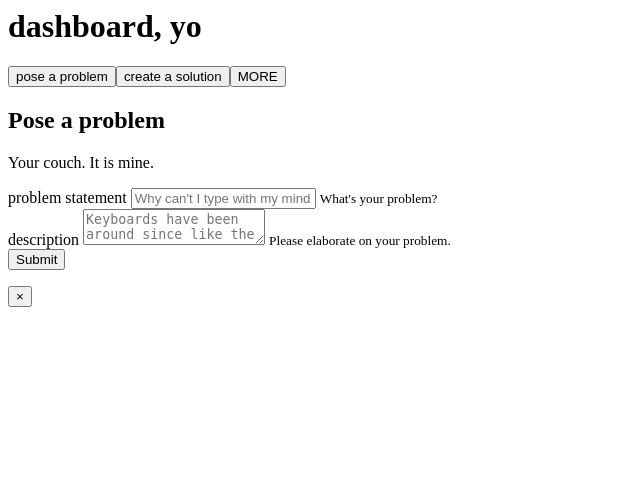
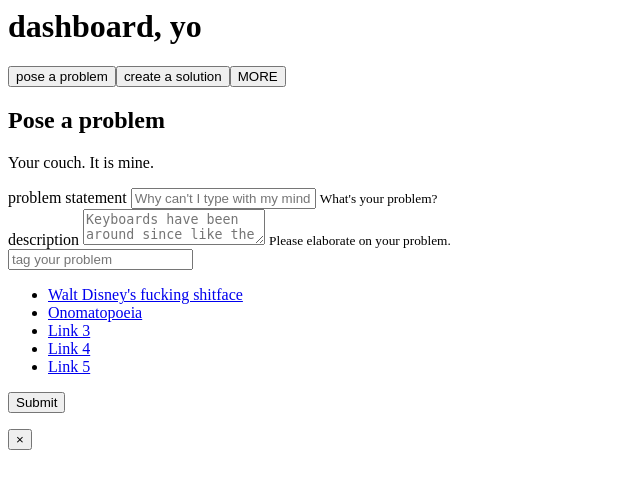
Before and after one commit to Serubin/Mindcloud, a PHP site: page /pages/dashboard.php in a window 1280 px wide. Shown: the top 489 px of the page, without its empty margins (0-640 px from the left). Run offline with PHP 8.4, Linux system fonts and the light colour scheme.

Commit message:
Started to try to incorporate tags to front end.     Probably just going to do it manually with an inline list and jquery on an input field.

```diff
--- a/api/controllers/Problem.php
+++ b/api/controllers/Problem.php
@@ -85,7 +85,7 @@
 
 		try {
 			// check that we have the appropriate data
-			if (!isset($this->_params['problem_id']), $this->_params['vote'], $_SESSON['uid']) {
+			if (!isset($this->_params['problem_id'], $this->_params['vote'], $_SESSON['uid'])) {
 				throw new Exception("No problem id given", __FUNCTION__);
 			}
 
--- a/api/include/db_config.php
+++ b/api/include/db_config.php
@@ -21,4 +21,4 @@
 $mysqli = new mysqli(HOST, USER, PASSWORD, DATABASE);
 
 // Specify cookie security
-$secure = false;
+define("SECURE", false);
--- a/api/include/vote.php
+++ b/api/include/vote.php
@@ -7,11 +7,11 @@
  * All lines will fit with 80 columns.
  *****************************************************************************/
 
+define("UPVOTE", 1);
+define("DOWNVOTE", -1);
 
 class Vote {
 
-	define("UPVOTE", 1);
-	define("DOWNVOTE", -1);
 
 	/**
 	 * addVote()
--- a/api/models/ProblemObject.php
+++ b/api/models/ProblemObject.php
@@ -175,7 +175,7 @@
 
 		try {
 			if (isset($this->id)) {
-				throw new ProblemException("Could not load preview: id not set.", __FUNCTION__)
+				throw new ProblemException("Could not load preview: id not set.", __FUNCTION__);
 			}
 
 			// fetch from the db the information about this problem
--- a/web/pages/dashboard.php
+++ b/web/pages/dashboard.php
@@ -26,6 +26,25 @@
 	     	<small class="error">Please elaborate on your problem.</small>
 	    </div>
 
+		<!-- tags -->
+		<div id="tag-container" class="row">
+			<div class="medium-6 columns">
+				<input id="tag_field" type="text" placeholder="tag your problem"/>
+
+			</div>
+			<div class="medium-6 column">
+				<ul class="inline-list">
+					<li><a class="tag" href="#">Walt Disney's fucking shitface</a></li>
+					<li><a class="tag" href="#">Onomatopoeia</a></li>
+					<li><a class="tag" href="#">Link 3</a></li>
+					<li><a class="tag" href="#">Link 4</a></li>
+					<li><a class="tag" href="#">Link 5</a></li>
+				</ul>
+
+			</div>
+		</div>
+		<!-- end tags -->
+
 	   	<button id="test" type="submit">Submit</button>
 	</form>
   <button class="close-reveal-modal">&#215;</button>
```
Also changed, not shown: api/models/UserObject.php (+7 -7 lines), web/js/dashboard.js (renamed from web/js/include/dashboard.js, +20 -4 lines), web/scss/dashboard.scss (+8 -0 lines).
